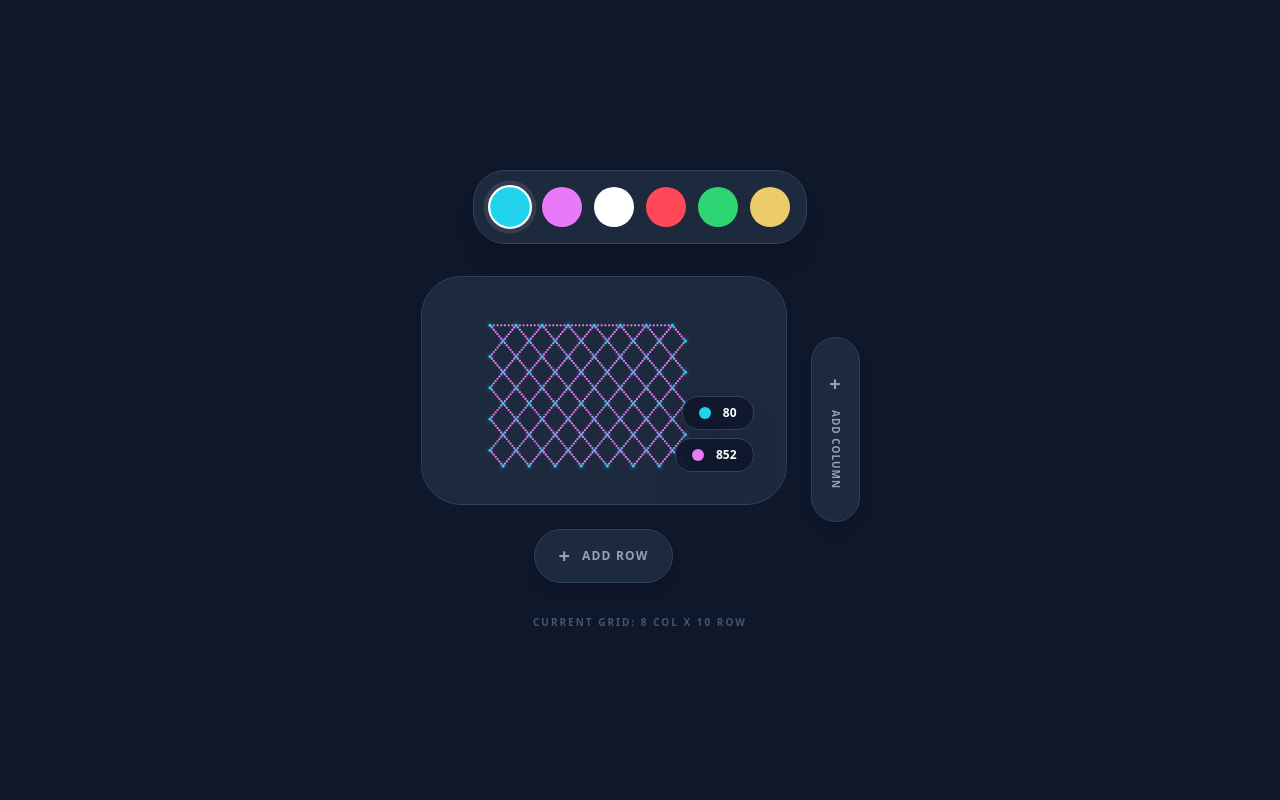
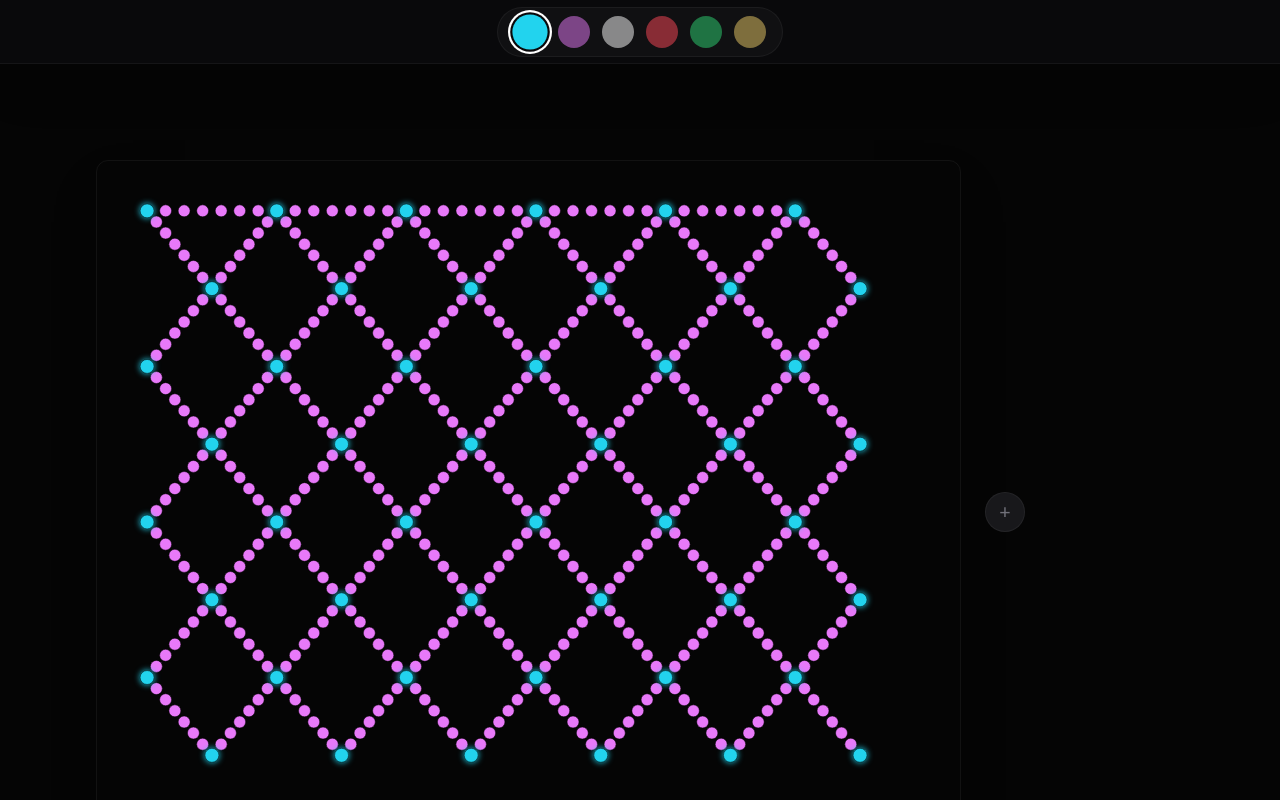
Before and after one commit to anaseal/Utochka, a React (Vite) app: page / in a window 1280 px wide. Built offline with nearby package versions, Linux system fonts and the light colour scheme.

Commit message:
переход на css, исправление проблем с drag-n-draw

```diff
--- a/src/App.tsx
+++ b/src/App.tsx
@@ -2,15 +2,15 @@ import { useState } from 'react';
 import { useGrid } from './hooks/useGrid';
 import { useDrawing } from './hooks/useDrawing';
 import { CanvasView } from './components/Editor/CanvasView';
+import { Palette } from './components/Editor/Palette';
 
 const PALETTE = ['#22d3ee', '#e879f9', '#ffffff', '#ff4757', '#2ed573', '#eccc68'];
 
 function App() {
-  // Инициализируем состояние размерами из ваших настроек
   const [gridSize, setGridSize] = useState({
-    width: 8,
-    height: 10,
-    spacing: 40,
+    width: 6,
+    height: 8,
+    spacing: 65, // Увеличено для предотвращения слипания
     beadsInSpan: 6
   });
 
@@ -21,53 +21,19 @@ function App() {
   const addCol = () => setGridSize(prev => ({ ...prev, width: prev.width + 1 }));
 
   return (
-    <div className="min-h-screen bg-slate-900 flex flex-col items-center justify-center gap-8 p-10 select-none">
-      <nav className="flex items-center gap-6 p-4 bg-slate-800 rounded-[2rem] border border-slate-700 shadow-xl">
-        <div className="flex gap-3">
-          {PALETTE.map((color) => (
-            <button
-              key={color}
-              onClick={() => drawingControls.setActiveColor(color)}
-              className={`w-10 h-10 rounded-full transition-all border-2 ${
-                drawingControls.activeColor === color ? 'border-white ring-4 ring-white/10 scale-110' : 'border-transparent'
-              }`}
-              style={{ backgroundColor: color }}
-            />
-          ))}
-        </div>
-      </nav>
+    <div className="w-screen h-screen overflow-hidden bg-[#050505]">
+      <Palette
+        palette={PALETTE}
+        activeColor={drawingControls.activeColor}
+        setActiveColor={drawingControls.setActiveColor}
+      />
 
-      {/* Контейнер для сетки и кнопок расширения */}
-      <div className="relative flex items-center gap-6">
-        <div className="flex flex-col items-center gap-6">
-          <CanvasView
-            beads={beads}
-            {...drawingControls}
-          />
-
-          {/* Кнопка добавления ряда (снизу) */}
-          <button
-            onClick={addRow}
-            className="group flex items-center gap-3 px-6 py-3 bg-slate-800 hover:bg-slate-700 border border-slate-700 rounded-full text-slate-400 hover:text-white transition-all shadow-lg active:scale-95"
-          >
-            <span className="text-xl font-bold">+</span>
-            <span className="text-xs uppercase tracking-widest font-black">Add Row</span>
-          </button>
-        </div>
-
-        {/* Кнопка добавления колонки (справа) */}
-        <button
-          onClick={addCol}
-          className="group flex flex-col items-center gap-3 px-4 py-8 bg-slate-800 hover:bg-slate-700 border border-slate-700 rounded-full text-slate-400 hover:text-white transition-all shadow-lg active:scale-95"
-        >
-          <span className="text-xl font-bold">+</span>
-          <span className="text-[10px] uppercase tracking-widest font-black [writing-mode:vertical-lr]">Add Column</span>
-        </button>
-      </div>
-
-      <div className="text-slate-600 text-[10px] font-black uppercase tracking-[0.2em]">
-        Current Grid: {gridSize.width} COL x {gridSize.height} ROW
-      </div>
+      <CanvasView
+        beads={beads}
+        {...drawingControls}
+        onAddRow={addRow}
+        onAddCol={addCol}
+      />
     </div>
   );
 }
--- a/src/components/Editor/CanvasView.tsx
+++ b/src/components/Editor/CanvasView.tsx
@@ -5,11 +5,12 @@ import { BeadView } from '../BeadView';
 interface CanvasViewProps {
   beads: Bead[];
   designMap: Map<string, string>;
-  activeColor: string;
   isDrawing: boolean;
   paintBead: (id: string) => void;
   startDrawing: () => void;
   stopDrawing: () => void;
+  onAddRow: () => void;
+  onAddCol: () => void;
 }
 
 export const CanvasView = ({
@@ -19,47 +20,76 @@ export const CanvasView = ({
   paintBead,
   startDrawing,
   stopDrawing,
+  onAddRow,
+  onAddCol
 }: CanvasViewProps) => {
 
-  const colorStats = useMemo(() => {
-    const counts: Record<string, number> = {};
-    beads.forEach((bead) => {
-      const finalColor = designMap.get(bead.id) || (bead.type === 'NODE' ? '#22d3ee' : '#e879f9');
-      counts[finalColor] = (counts[finalColor] || 0) + 1;
-    });
-    return counts;
-  }, [beads, designMap]);
+  const dim = useMemo(() => {
+    if (beads.length === 0) return { w: 100, h: 100 };
+    return {
+      w: Math.max(...beads.map(b => b.x)) + 100,
+      h: Math.max(...beads.map(b => b.y)) + 100
+    };
+  }, [beads]);
 
   return (
     <main
-      className="relative bg-slate-800 rounded-[2.5rem] border border-slate-700 shadow-inner overflow-hidden w-full max-w-4xl aspect-[16/10] flex items-center justify-center cursor-crosshair"
-      onMouseDown={startDrawing}
-      onMouseUp={stopDrawing}
-      onMouseLeave={stopDrawing}
+      className="workspace-scroll"
+      /* Устанавливаем слушатели на контейнер для глобального отслеживания */
+      onMouseDown={() => startDrawing()}
+      onMouseUp={() => stopDrawing()}
+      onMouseLeave={() => stopDrawing()}
+      /* Предотвращаем стандартное выделение текста/картинок при драге */
+      onDragStart={(e) => e.preventDefault()}
     >
-      <svg viewBox="0 0 800 500" className="w-full h-full p-8">
+      <div className="relative p-24 inline-block min-w-max min-h-max select-none">
+        <svg
+          width={dim.w}
+          height={dim.h}
+          viewBox={`0 0 ${dim.w} ${dim.h}`}
+          className="bg-canvas rounded-xl shadow-2xl border border-white/5 overflow-visible"
+        >
           <g>
             {beads.map((bead) => (
               <BeadView
                 key={bead.id}
                 bead={{
                   ...bead,
-                color: designMap.get(bead.id) || (bead.type === 'NODE' ? '#22d3ee' : '#e879f9'),
+                  color: designMap.get(bead.id),
                 }}
-              onClick={() => paintBead(bead.id)}
-              onMouseEnter={() => isDrawing && paintBead(bead.id)}
+                /* Красим при наведении, если в пропсах isDrawing = true */
+                onMouseEnter={() => {
+                  if (isDrawing) paintBead(bead.id);
+                }}
+                /* Красим при первом клике */
+                onMouseDown={() => paintBead(bead.id)}
               />
             ))}
           </g>
         </svg>
 
-      <div className="absolute bottom-8 right-8 flex flex-col gap-2 items-end pointer-events-none">
-        {Object.entries(colorStats).map(([color, count]) => (
-          <div key={color} className="px-4 py-2 bg-slate-900/90 backdrop-blur-xl rounded-2xl border border-slate-700 flex items-center gap-3 shadow-2xl">
-            <div className="w-3 h-3 rounded-full" style={{ backgroundColor: color }} />
-            <span className="text-xs font-black text-white">{count}</span>
-          </div>
-        ))}
+        <button
+          onClick={onAddCol}
+          className="btn-control absolute w-10 h-10"
+          style={{
+            left: dim.w + 120,
+            top: 100 + (dim.h / 2) - 20
+          }}
+        >
+          <span className="text-xl">+</span>
+        </button>
+
+        <button
+          onClick={onAddRow}
+          className="btn-control absolute px-6 py-2"
+          style={{
+            top: dim.h + 120,
+            left: 100 + (dim.w / 2) - 60
+          }}
+        >
+          <span className="mr-2 font-bold">+</span>
+          <span className="text-[10px] font-black uppercase tracking-widest">Add Row</span>
+        </button>
       </div>
     </main>
   );
--- /dev/null
+++ b/src/components/Editor/Palette.tsx
@@ -0,0 +1,28 @@
+interface PaletteProps {
+  palette: string[];
+  activeColor: string;
+  setActiveColor: (color: string) => void;
+}
+
+export const Palette = ({ palette, activeColor, setActiveColor }: PaletteProps) => {
+  return (
+    <header className="fixed top-0 left-0 w-full h-16 bg-zinc-950 border-b border-white/5 flex items-center justify-center z-50 shadow-2xl">
+      <div className="flex gap-3 px-4 py-2 bg-zinc-900/50 rounded-full border border-white/5">
+        {palette.map((color) => (
+          <button
+            key={color}
+            onClick={() => setActiveColor(color)}
+            className={`
+              w-8 h-8 rounded-full transition-all duration-300
+              hover:scale-110 active:scale-90
+              ${activeColor === color
+                ? 'ring-2 ring-white ring-offset-2 ring-offset-zinc-950 scale-110'
+                : 'opacity-50 hover:opacity-100'}
+            `}
+            style={{ backgroundColor: color }}
+          />
+        ))}
+      </div>
+    </header>
+  );
+};
--- a/src/hooks/useDrawing.ts
+++ b/src/hooks/useDrawing.ts
@@ -5,17 +5,16 @@ export const useDrawing = (initialColor: string) => {
   const [designMap, setDesignMap] = useState<Map<string, string>>(new Map());
   const [isDrawing, setIsDrawing] = useState(false);
 
+  const startDrawing = useCallback(() => setIsDrawing(true), []);
+  const stopDrawing = useCallback(() => setIsDrawing(false), []);
+
   const paintBead = useCallback((id: string) => {
     setDesignMap((prev) => {
-      if (prev.get(id) === activeColor) return prev;
-      const next = new Map(prev);
-      next.set(id, activeColor);
-      return next;
+      const newMap = new Map(prev);
+      newMap.set(id, activeColor);
+      return newMap;
     });
   }, [activeColor]);
-
-  const startDrawing = useCallback(() => setIsDrawing(true), []);
-  const stopDrawing = useCallback(() => setIsDrawing(false), []);
 
   return {
     activeColor,
@@ -24,6 +23,6 @@ export const useDrawing = (initialColor: string) => {
     isDrawing,
     paintBead,
     startDrawing,
-    stopDrawing,
+    stopDrawing
   };
 };
--- a/src/index.css
+++ b/src/index.css
@@ -1 +1,48 @@
 @import "tailwindcss";
+
+:root {
+  --color-workspace: #050505;
+  --color-canvas: #0a0a0a;
+}
+
+.bead-base {
+  transition: all 0.1s ease-in-out;
+  stroke: #000000;
+  stroke-width: 0.5px;
+}
+
+.bead-glow {
+  filter: drop-shadow(0 0 3px var(--bead-color));
+}
+
+.bead-group {
+  /* Позволяем событиям мыши проходить через группу */
+  pointer-events: auto;
+}
+
+.bead-group:hover .bead-base {
+  stroke: #ffffff;
+  stroke-width: 1.5px;
+}
+
+/* Остальные стили (btn-control, workspace-scroll) остаются без изменений */
+.btn-control {
+  display: flex;
+  align-items: center;
+  justify-content: center;
+  background-color: #18181b;
+  color: #71717a;
+  border-radius: 9999px;
+  border: 1px solid rgba(255, 255, 255, 0.05);
+  cursor: pointer;
+}
+
+.workspace-scroll {
+  position: relative;
+  margin-top: 4rem;
+  width: 100%;
+  height: calc(100vh - 64px);
+  overflow: auto;
+  background-color: var(--color-workspace);
+  display: flex;
+}
--- a/src/utils/generator.ts
+++ b/src/utils/generator.ts
@@ -1,19 +1,20 @@
-import { Bead, BeadType } from '../types/bead';
+import { Bead } from '../types/bead';
 
 export const generateSilyankaGrid = (
   width: number,
   height: number,
   spacing: number,
-  beadsInSpan: number = 3
+  beadsInSpan: number = 6
 ): Bead[] => {
-  const beads: Bead[] = [];
+  const nodes: Bead[] = [];
+  const spans: Bead[] = [];
+
   const horizontalStep = spacing * 2;
   const verticalStep = spacing * 1.2;
 
-  // 1. Генерация узлов (NODE)
-  const nodes: Bead[][] = [];
+  const nodeGrid: Bead[][] = [];
   for (let r = 0; r < height; r++) {
-    nodes[r] = [];
+    nodeGrid[r] = [];
     const xOffset = (r % 2) * (horizontalStep / 2);
     for (let c = 0; c < width; c++) {
       const node: Bead = {
@@ -21,65 +22,50 @@ export const generateSilyankaGrid = (
         x: c * horizontalStep + xOffset + 50,
         y: r * verticalStep + 50,
         type: 'NODE',
-        color: '#22d3ee',
         logicalIndex: { row: r, col: c }
       };
-      nodes[r][c] = node;
-      beads.push(node);
+      nodeGrid[r][c] = node;
+      nodes.push(node);
     }
   }
 
-  // --- ТЗ №11: Генерация верхнего ряда переходов («Замок») ---
-  // Проходим по узлам самого первого ряда (r = 0)
+  // Замок (Верхний ряд)
   for (let c = 0; c < width - 1; c++) {
-    const startNode = nodes[0][c];
-    const endNode = nodes[0][c + 1];
+    const startNode = nodeGrid[0][c];
+    const endNode = nodeGrid[0][c + 1];
     const clusterId = `top-lock-${c}`;
-
     for (let i = 1; i <= beadsInSpan; i++) {
-      const t = i / (beadsInSpan + 1); // Коэффициент интерполяции
-
-      // Линейная интерполяция между соседними узлами по горизонтали
-      const x = startNode.x + t * (endNode.x - startNode.x);
-      const y = startNode.y; // Строго горизонтальная линия
-
-      beads.push({
+      const t = i / (beadsInSpan + 1);
+      spans.push({
         id: `bead-${clusterId}-${i}`,
-        x,
-        y,
+        x: startNode.x + t * (endNode.x - startNode.x),
+        y: startNode.y,
         type: 'SPAN',
-        color: '#e879f9', // Соответствует цвету пролета из ТЗ
         clusterId,
         logicalIndex: { row: 0, col: c }
       });
     }
   }
-  // -----------------------------------------------------------
 
-  // 2. Генерация ромбовидной сетки (Connectivity)
+  // Основная сетка
   for (let r = 0; r < height - 1; r++) {
     for (let c = 0; c < width; c++) {
-      const currentNode = nodes[r][c];
+      const currentNode = nodeGrid[r][c];
       const isShifted = r % 2 !== 0;
       const neighborIndices = isShifted ? [c, c + 1] : [c - 1, c];
 
       neighborIndices.forEach((nextCol, index) => {
-        const nextNode = nodes[r + 1]?.[nextCol];
+        const nextNode = nodeGrid[r + 1]?.[nextCol];
         if (nextNode) {
           const side = index === 0 ? 'left' : 'right';
           const clusterId = `edge-${r}-${c}-${side}`;
-
           for (let i = 1; i <= beadsInSpan; i++) {
             const t = i / (beadsInSpan + 1);
-            const x = currentNode.x + t * (nextNode.x - currentNode.x);
-            const y = currentNode.y + t * (nextNode.y - currentNode.y);
-
-            beads.push({
+            spans.push({
               id: `bead-${clusterId}-${i}`,
-              x,
-              y,
+              x: currentNode.x + t * (nextNode.x - currentNode.x),
+              y: currentNode.y + t * (nextNode.y - currentNode.y),
               type: 'SPAN',
-              color: '#e879f9',
               clusterId,
               logicalIndex: { row: r, col: c }
             });
@@ -89,5 +75,6 @@ export const generateSilyankaGrid = (
     }
   }
 
-  return beads;
+  // ВАЖНО: Узлы (nodes) возвращаем в конце, чтобы они были поверх пролетов (spans)
+  return [...spans, ...nodes];
 };
```
Also changed, not shown: src/components/BeadView.tsx (+18 -20 lines). Lines whose indentation alone changed are shown as unchanged.
